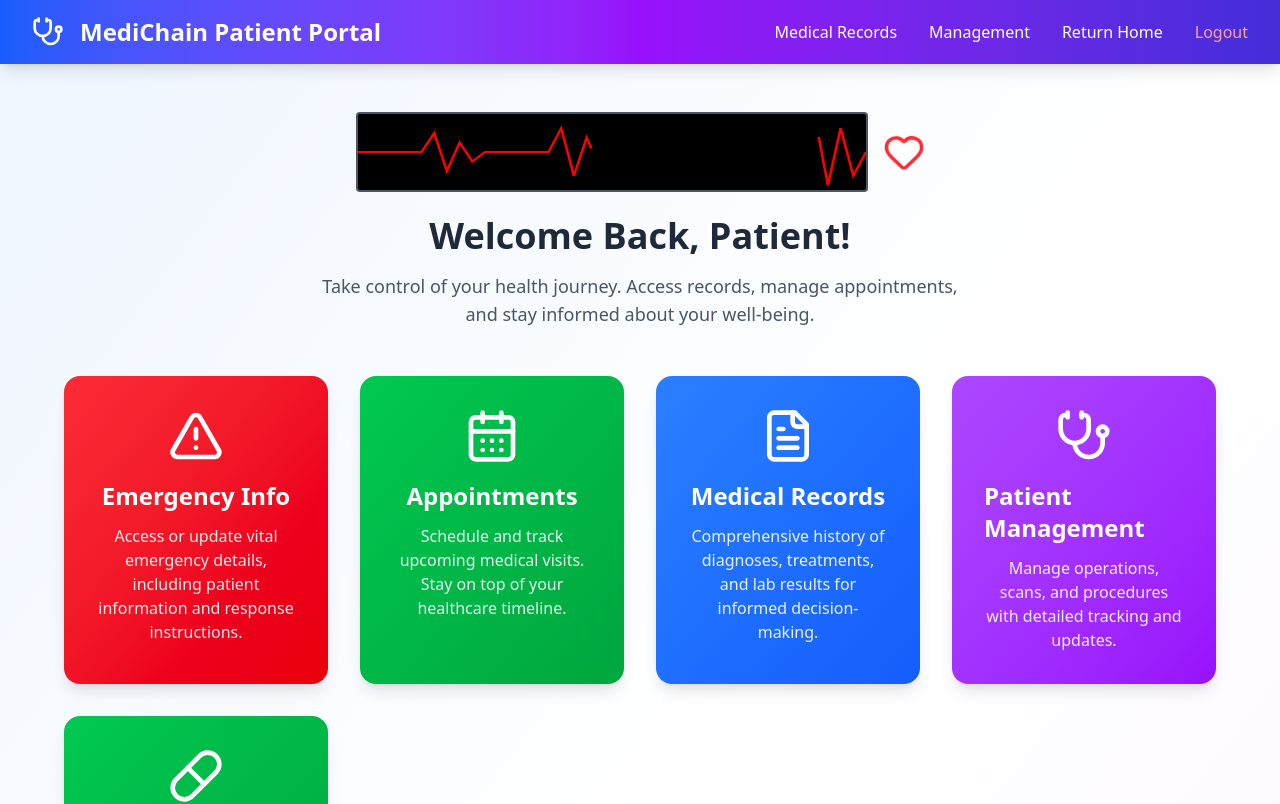
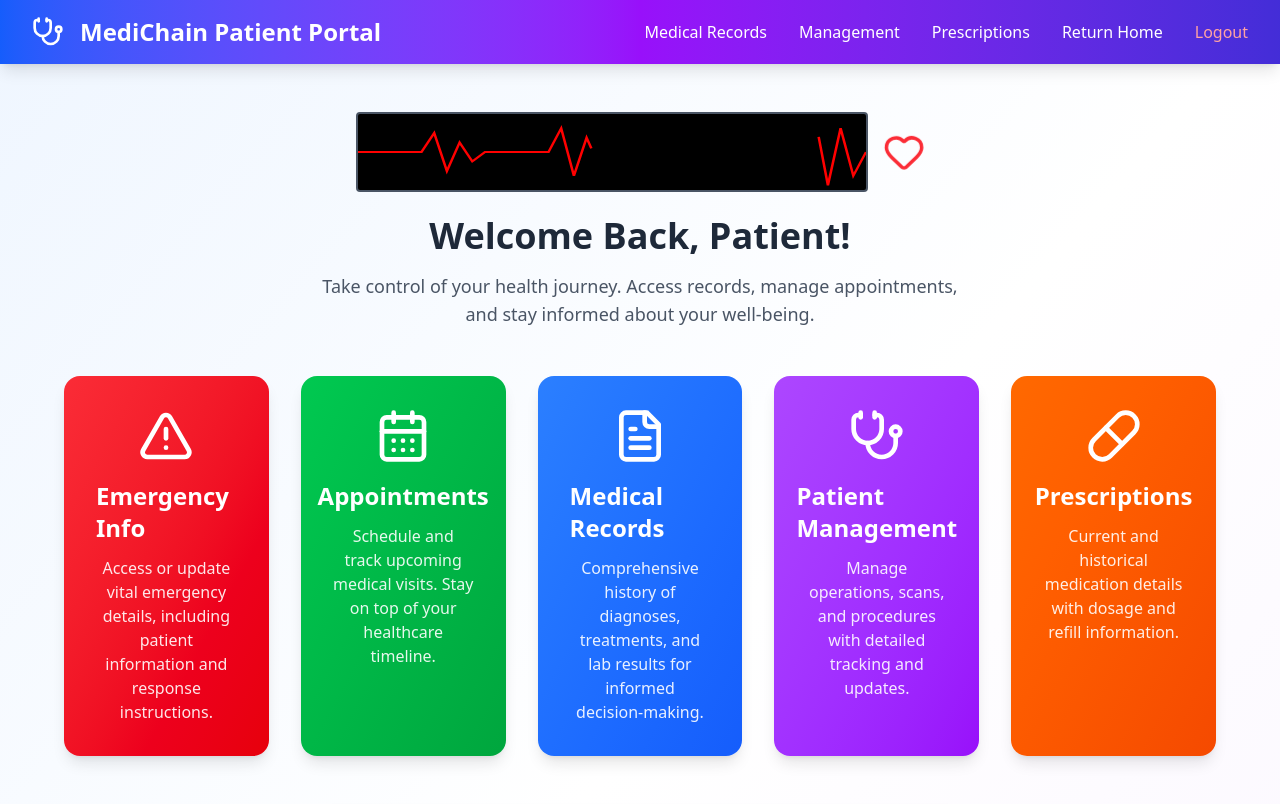
Before and after one commit to BrilliantKimari/Medi_chain-Frontend, a React (Vite) app in the folder medichain-frontend/: page /patient-dashboard in a window 1280 px wide. Shown: the top 804 px of the page. Built offline with nearby package versions, Linux system fonts and the light colour scheme.

Commit message:
Style patient dashboard: arrange tabs on one line and include prescriptions in navbar

```diff
--- a/medichain-frontend/src/pages/PatientDashboard.jsx
+++ b/medichain-frontend/src/pages/PatientDashboard.jsx
@@ -212,6 +212,9 @@ export default function PatientDashboard() {
         <Link to="/patient-management" className="text-white hover:text-blue-200 transition-colors font-medium">
           Management
         </Link>
+        <Link to="/prescriptions" className="text-white hover:text-blue-200 transition-colors font-medium">
+          Prescriptions
+        </Link>
         <Link to="/" className="text-white hover:text-blue-200 transition-colors font-medium">
           Return Home
         </Link>
@@ -265,7 +268,7 @@ export default function PatientDashboard() {
       </div>
 
       {/* Main Actions */}
-      <div className="grid gap-8 md:grid-cols-4 w-full max-w-6xl mx-auto mb-12">
+      <div className="grid gap-8 md:grid-cols-5 w-full max-w-6xl mx-auto mb-12">
         {/* Emergency Info */}
         <Link
          to="/emergency-info"
@@ -317,7 +320,7 @@ export default function PatientDashboard() {
         {/* Prescriptions */}
         <Link
           to="/prescriptions"
-          className="group flex flex-col items-center bg-gradient-to-br from-green-500 to-green-600 p-8 rounded-2xl shadow-lg hover:shadow-xl hover:scale-[1.02] transition-all text-white"
+          className="group flex flex-col items-center bg-gradient-to-br from-orange-500 to-orange-600 p-8 rounded-2xl shadow-lg hover:shadow-xl hover:scale-[1.02] transition-all text-white"
         >
           <Pill size={56} className="mb-4 group-hover:animate-pulse" />
           <h3 className="text-2xl font-bold mb-3">
```
